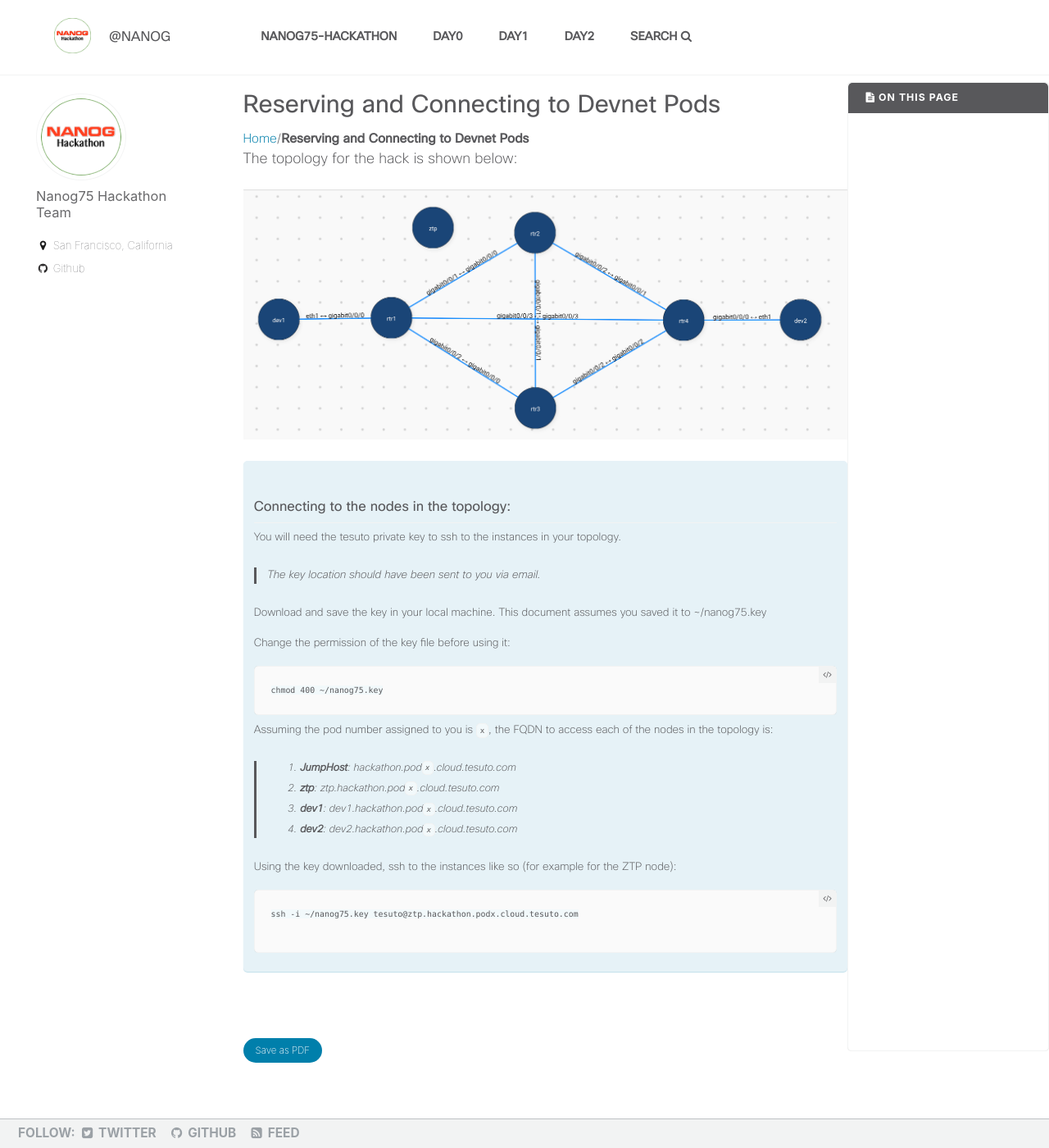
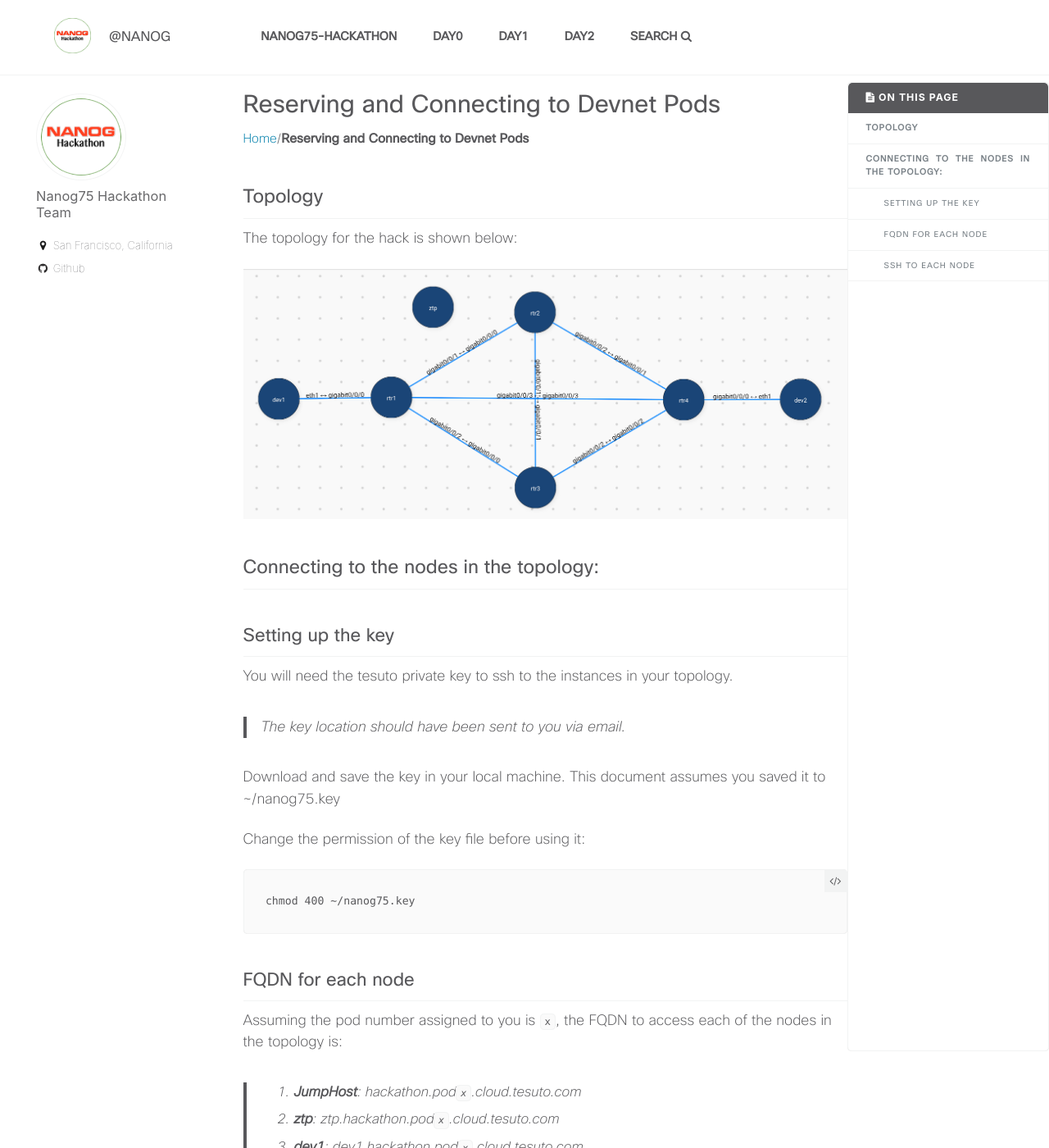
Before and after one commit to nanog75/hackathon, a Jekyll site: the page built from _pages/connect_pod.md, in a window 1280 px wide and 1400 px high. Shown: the whole window at 82% size. Built offline with Jekyll 4.4.1, drawn with Linux system fonts in a browser that asks for light colours.

Commit message:
Update connect_pod.md

````diff
--- a/_pages/connect_pod.md
+++ b/_pages/connect_pod.md
@@ -8,13 +8,18 @@ author_profile: true
 {% include base_path %}
 {% include toc %}
 
+## Topology
+
 The topology for the hack is shown below:
 
 ![]({{ base_path }}/images/topology_nanog75.png)
 
 
-{% capture "connect_text" %}
-### Connecting to the nodes in the topology:
+
+## Connecting to the nodes in the topology:
+
+### Setting up the key
+
 You will need the tesuto private key to ssh to the instances in your topology.
 
 >The key location should have been sent to you via email.
@@ -29,7 +34,7 @@ Change the permission of the key file before using it:
 chmod 400 ~/nanog75.key
 ```
 
-
+### FQDN for each node
 Assuming the pod number assigned to you is `x`, the FQDN to access each of the nodes in the topology is:
 
 > 1. **JumpHost**:     hackathon.pod`x`.cloud.tesuto.com
@@ -37,15 +42,12 @@ Assuming the pod number assigned to you is `x`, the FQDN to access each of the n
 > 3. **dev1**:         dev1.hackathon.pod`x`.cloud.tesuto.com
 > 4. **dev2**:         dev2.hackathon.pod`x`.cloud.tesuto.com
 
+
+### SSH to each node
+
 Using the key downloaded, ssh to the instances like so (for example for the ZTP node):
 
 ```
 ssh -i ~/nanog75.key tesuto@ztp.hackathon.podx.cloud.tesuto.com
 
 ```
-{% endcapture %}
-
-
-<div class="notice--info">
-  {{ connect_text | markdownify }}
- </div>
````
